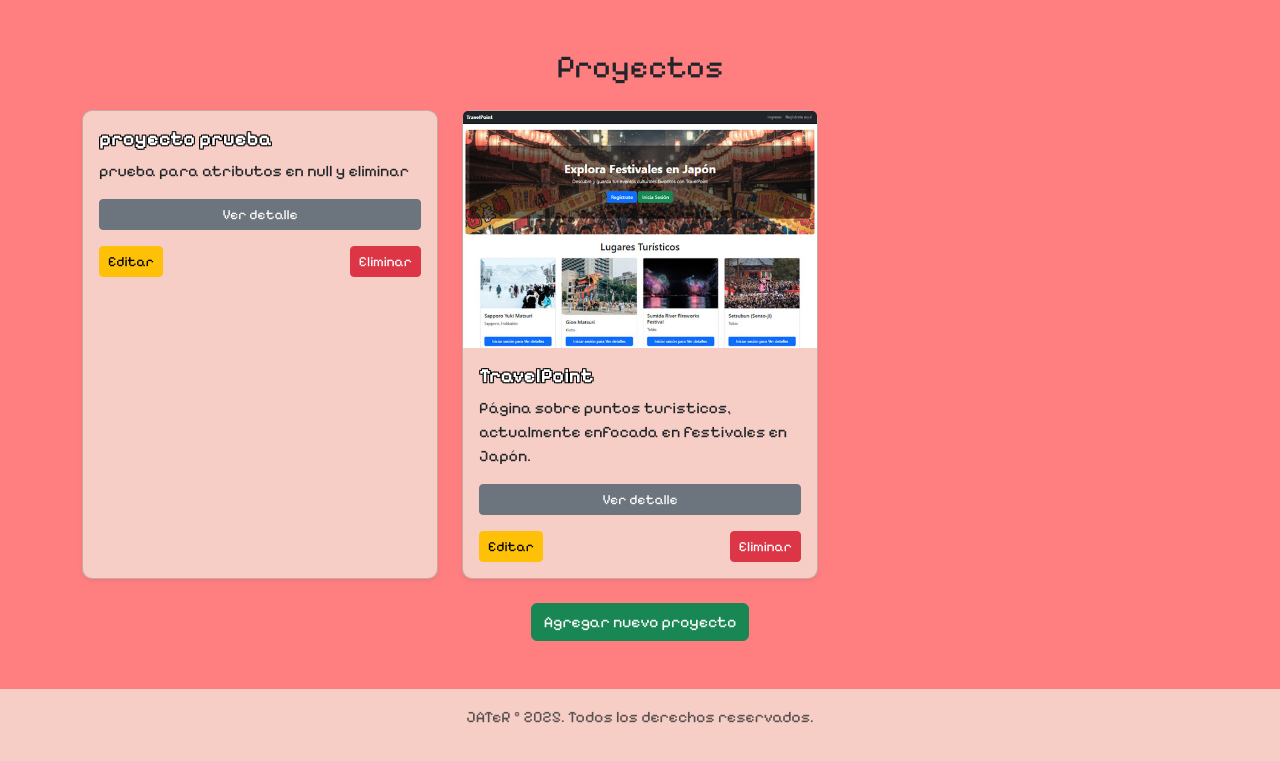
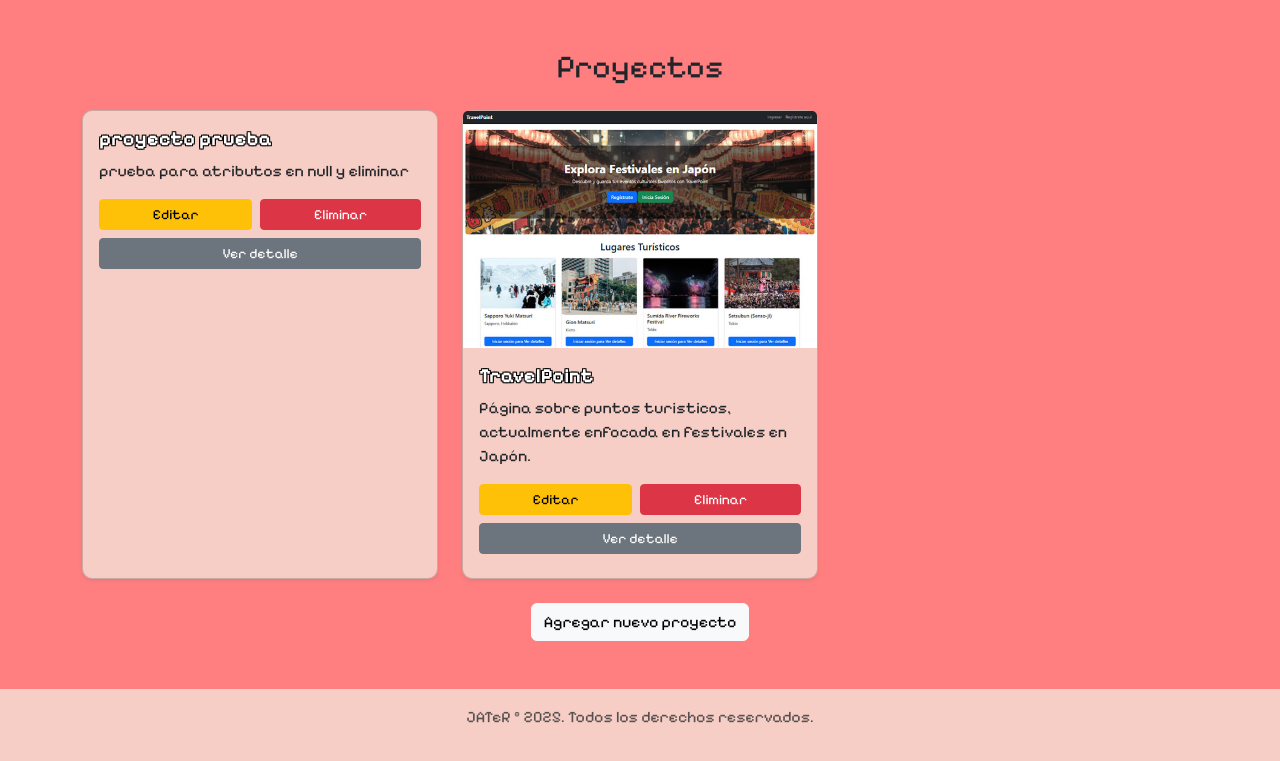
Before and after one commit to JATeR912/Portafolio, a Django app: page /proyecto/ in a window 1280 px wide. Shown: the part 66-827 px from the top of the page. Run offline with Django 5.2, Linux system fonts and the light colour scheme; a user stored in the database is signed in; data comes from the database, SQL or seed files in the repository; both versions use the stored data as it was after the commit.

Commit message:
Se añaden templates editar y eliminar proyecto y se modifica organizacion y visual de detalle y lista

```diff
--- a/proyectos/templates/proyectos/detalle_proyecto.html
+++ b/proyectos/templates/proyectos/detalle_proyecto.html
@@ -2,9 +2,9 @@
 
 {% block content %}
 <div class="container mt-4">
-    <div class="row">
-        <!-- Imagen del proyecto -->
-        <div class="col-12 col-md-6 mb-4">
+    <div class="row align-items-center">
+    <!-- Imagen del proyecto -->
+        <div class="col-12 col-md-6 mb-4 d-flex justify-content-center">
             {% if proyecto.imagen %}
                 <img src="{{ proyecto.imagen.url }}" class="img-fluid rounded shadow" alt="{{ proyecto.titulo }}">
             {% else %}
--- a/proyectos/templates/proyectos/lista_proyecto.html
+++ b/proyectos/templates/proyectos/lista_proyecto.html
@@ -6,7 +6,7 @@
     <h2 class="mb-4 text-center">Proyectos</h2>
     <div class="row g-4">
         {% for proyecto in proyecto %}
-        <div class="col-md-6 col-lg-4">
+        <div class="project col-md-6 col-lg-4">
             <div class="card shadow-sm h-100">
                 {% if proyecto.imagen %}
                 <img src="{{ proyecto.imagen.url }}" class="card-img-top" alt="{{ proyecto.titulo }}">
@@ -14,16 +14,18 @@
                 <div class="card-body">
                     <h5 class="card-title">{{ proyecto.titulo }}</h5>
                     <p class="card-text">{{ proyecto.descripcion|truncatewords:20 }}</p>
-                    <a href="{% url 'detalle_proyecto' proyecto.pk %}" class="btn btn-secondary btn-sm w-100 mb-2">Ver detalle</a>
 
                     {% if user.is_staff %}
-                    <div class="d-flex justify-content-between mt-2">
-                        <a href="{% url 'editar_proyecto' proyecto.pk %}" class="btn btn-warning btn-sm">Editar</a>
-                        <form method="POST" action="{% url 'eliminar_proyecto' proyecto.pk %}">
+                    <div class="d-flex justify-content-between my-2 gap-2">
+                        <a href="{% url 'editar_proyecto' proyecto.pk %}" class="btn btn-warning btn-sm flex-fill">Editar</a>
+                        <form method="POST" action="{% url 'eliminar_proyecto' proyecto.pk %}" class="flex-fill">
                             {% csrf_token %}
-                            <button type="submit" class="btn btn-danger btn-sm">Eliminar</button>
+                            <button type="submit" class="btn btn-danger btn-sm w-100">Eliminar</button>
                         </form>
                     </div>
+                    <a href="{% url 'detalle_proyecto' proyecto.pk %}" class="btn btn-secondary btn-sm w-100 mb-2">Ver detalle</a>
+                    {% else %}
+                    <a href="{% url 'detalle_proyecto' proyecto.pk %}" class="btn btn-secondary btn-sm w-100 mb-2">Ver detalle</a>
                     {% endif %}
                 </div>
             </div>
@@ -35,7 +37,7 @@
 
     {% if user.is_staff %}
     <div class="mt-4 text-center">
-        <a href="{% url 'crear_proyecto' %}" class="btn btn-success">Agregar nuevo proyecto</a>
+        <a href="{% url 'crear_proyecto' %}" class="btn btn-light">Agregar nuevo proyecto</a>
     </div>
     {% endif %}
 </div>
--- a/static/css/style.css
+++ b/static/css/style.css
@@ -113,10 +113,11 @@ p.inProgress {
     border-radius: 10px;
     /* otras propiedades existentes */
 }
-.card:hover {
+.project .card:hover {
     transform: scale(1.05);
     box-shadow: 0 8px 20px rgba(0, 0, 0, 0.3);
 }
+
 .card-title {
     font-weight: bold;
     color: white;
```
Also changed, not shown: proyectos/templates/proyectos/editar_proyecto.html (+17 -0 lines), proyectos/templates/proyectos/eliminar_proyecto.html (+18 -0 lines), db.sqlite3.
